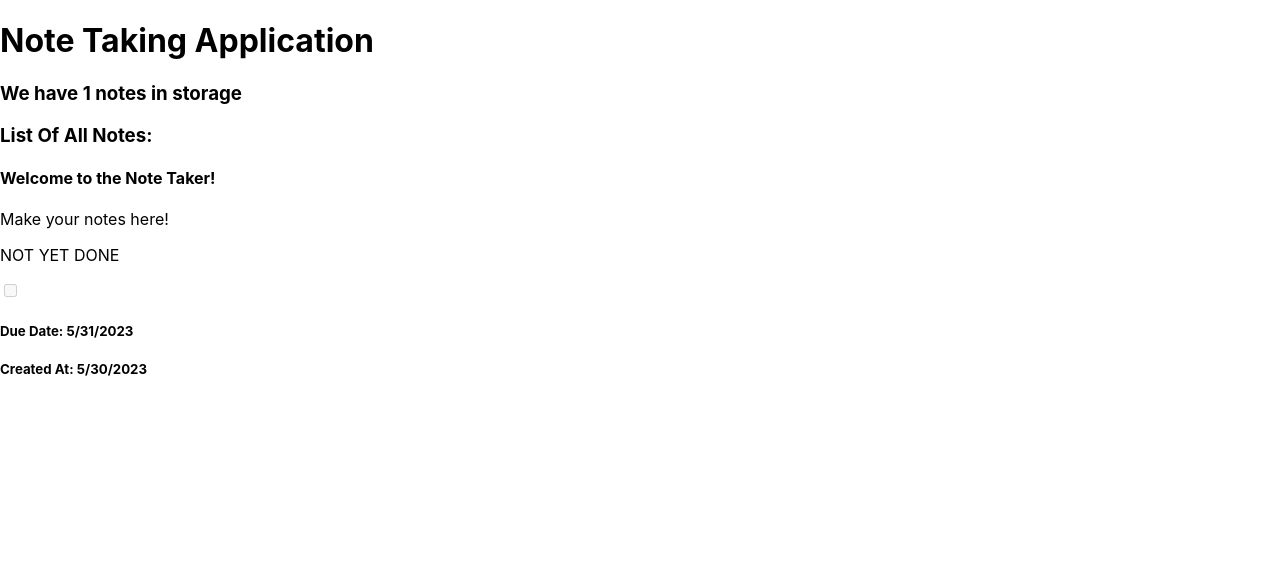
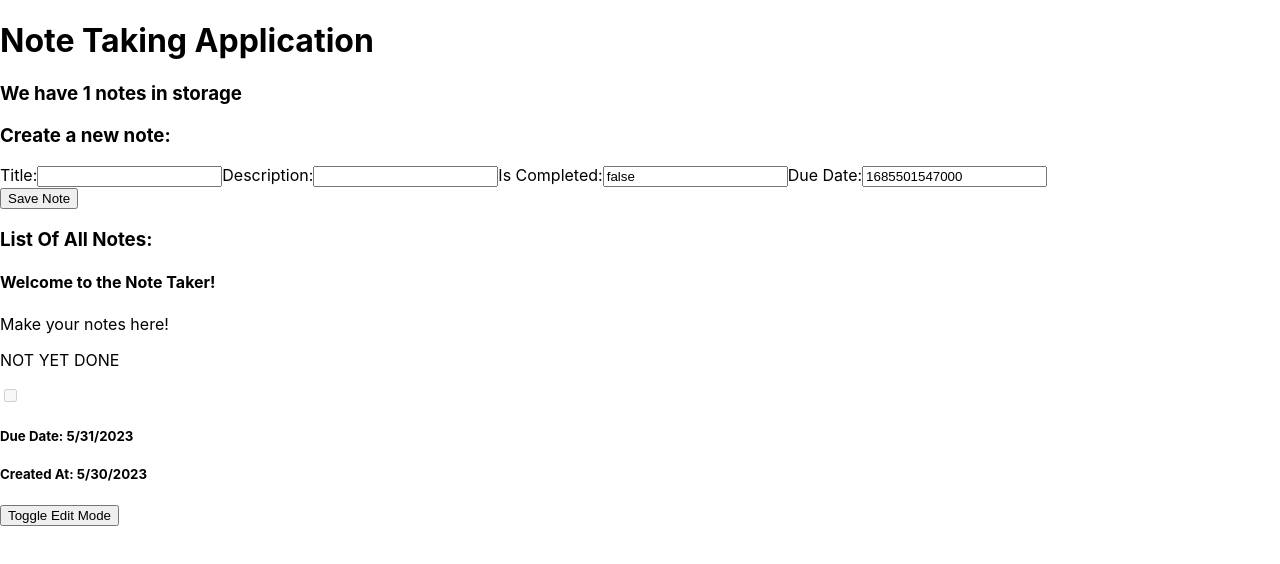
Before and after one commit to tonylehuynh/note-taking-app-may23, a React (Create React App) app: page / in a window 1280 px wide. Shown: the top 564 px of the page. Built offline with nearby package versions, Linux system fonts and the light colour scheme.

Commit message:
feat!: NoteParent now working, homepage shows form too

```diff
--- a/src/components/NoteDisplay.jsx
+++ b/src/components/NoteDisplay.jsx
@@ -16,6 +16,10 @@
 		setLocalNote(globalNotesData.find(globalSpecificNote => {
 			return globalSpecificNote.id === id;
 		}));
+
+		// Alternative, one-liner syntax:
+		// setLocalNote(globalNotesData.find(globalSpecificNote => globalSpecificNote.id === id));
+
 	// eslint-disable-next-line react-hooks/exhaustive-deps
 	}, [globalNotesData, id])
 
--- /dev/null
+++ b/src/components/NoteForm.jsx
@@ -0,0 +1,41 @@
+import { useState } from "react";
+
+// - ID (number)
+// - title (string)
+// - description (string)
+// - isCompleted (boolean)
+// - due date (JS Date)
+// - created at date (JS Date)
+
+export default function NoteForm(props){
+
+	// const [localId, setLocalId] = useState("");
+	const [localTitle, setLocalTitle] = useState("");
+	const [localDescription, setLocalDescription] = useState("");
+	const [localIsCompleted, setLocalIsCompleted] = useState(false);
+	const [localDueDate, setLocalDueDate] = useState(new Date().setDate(new Date().getDate() + 1));
+	// const [localCreatedAtDate, setLocalCreatedAtDate] = useState(Date.now());
+
+	return (
+		<div>
+			<form>
+				<label>Title:</label>
+				<input type="text" name="title" value={localTitle} onChange={setLocalTitle} />
+
+				<label>Description:</label>
+				<input type="text" name="description" value={localDescription} onChange={setLocalDescription} />
+
+				<label>Is Completed:</label>
+				<input type="text" name="isCompleted" value={localIsCompleted} onChange={setLocalIsCompleted} />
+
+				<label>Due Date:</label>
+				<input type="text" name="dueDate" value={localDueDate} onChange={setLocalDueDate} />
+
+				{/* This will be handled by the reducer, not the human:
+				<label>Created At:</label>
+				<input type="text" name="createdAtDate" value={localCreatedAtDate} onChange={setLocalCreatedAtDate} /> */}
+			</form>
+			<button>Save Note</button>
+		</div>
+	);
+}
--- /dev/null
+++ b/src/components/NoteParent.jsx
@@ -0,0 +1,20 @@
+import { useState } from "react";
+import NoteForm from "./NoteForm";
+import NoteDisplay from "./NoteDisplay";
+
+
+export default function NoteParent(props){
+
+	const [editMode, setEditMode] = useState(false);
+
+	const toggleEditMode = () => {
+		setEditMode(!editMode);
+	}
+
+	return (
+		<div>
+			{editMode ? <NoteForm id={props.id} /> : <NoteDisplay id={props.id}/>}
+			<button onClick={toggleEditMode}>Toggle Edit Mode</button>
+		</div>
+	)
+}
--- a/src/contexts/pages/Homepage.jsx
+++ b/src/contexts/pages/Homepage.jsx
@@ -1,4 +1,6 @@
-import NoteDisplay from "../../components/NoteDisplay";
+// import NoteDisplay from "../../components/NoteDisplay";
+import NoteForm from "../../components/NoteForm";
+import NoteParent from "../../components/NoteParent";
 import { useNoteData } from "../NotesContext"
 
 
@@ -16,13 +18,16 @@
 			<h3>We have {globalNotesData.length} notes in storage </h3>
 
 			{/* Note Form Component */}
+			<h3>Create a new note:</h3>
+			<NoteForm />
 
 			{/* Note List component */}
 			<h3>List Of All Notes:</h3>
 			{globalNotesData.map((note) => {
 				return (
 					<div key={note.id}>
-						<NoteDisplay id={note.id} />
+						{/* <NoteDisplay id={note.id} /> */}
+						<NoteParent id={note.id}/>
 					</div>
 				)
 			})}
```
